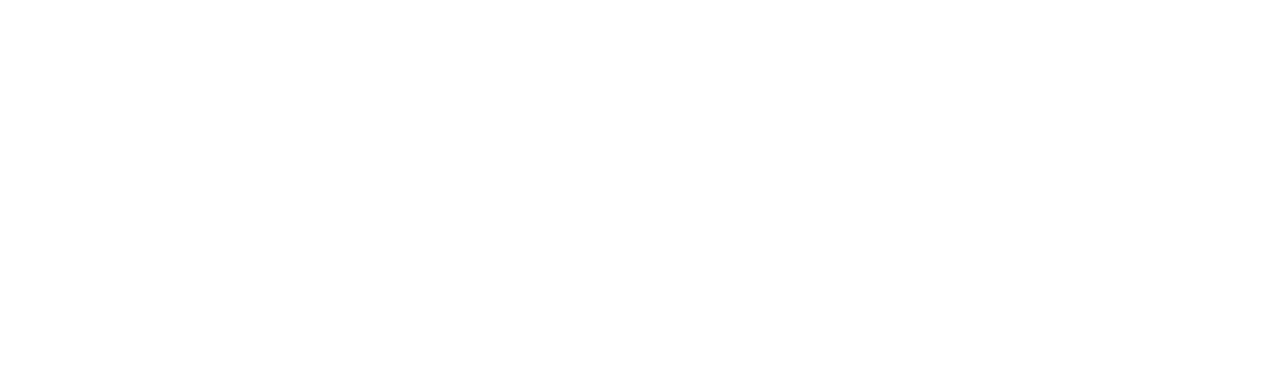
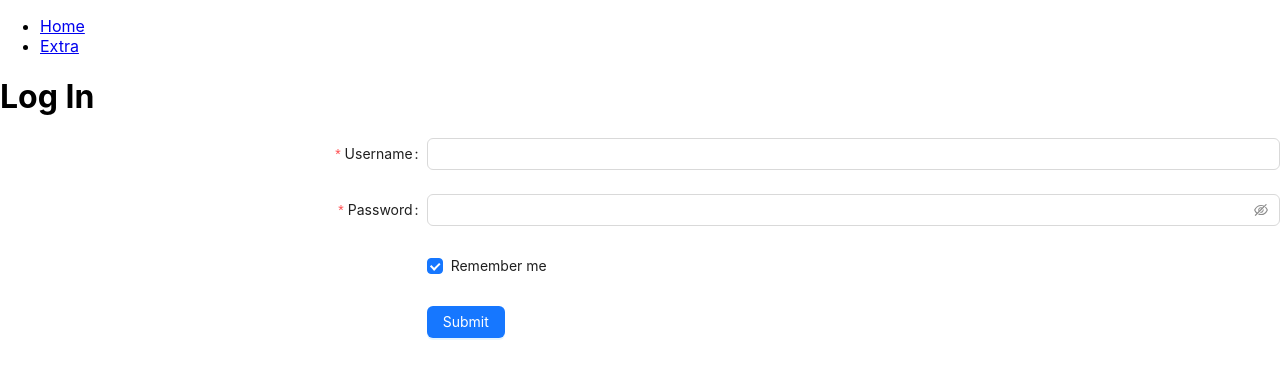
Before and after one commit to Joshjess/SoCo, a React (Create React App) app in the folder frontend/: page /login in a window 1280 px wide. Before the commit this address had no page. Shown: the top 378 px of the page. Built offline with nearby package versions, Linux system fonts and the light colour scheme.

Commit message:
signup validator working

```diff
--- a/frontend/package.json
+++ b/frontend/package.json
@@ -6,6 +6,7 @@
     "@testing-library/jest-dom": "^5.16.5",
     "@testing-library/react": "^13.4.0",
     "@testing-library/user-event": "^13.5.0",
+    "antd": "^5.1.5",
     "react": "^18.2.0",
     "react-dom": "^18.2.0",
     "react-router-dom": "^6.6.2",
--- a/frontend/src/App.js
+++ b/frontend/src/App.js
@@ -1,13 +1,17 @@
 import { BrowserRouter, Routes, Route } from "react-router-dom";
 import Home from "./pages/Home";
-import Extra from "./pages/Extra";
+// import Extra from "./pages/Extra";
+import LogInPage from "./pages/LogInPage";
+import SignUpPage from "./pages/SignUpPage";
 
 export default function App() {
   return (
     <BrowserRouter>
       <Routes>
         <Route index element={<Home />} />
-        <Route path="extra" element={<Extra />} />
+        <Route path="login" element={<LogInPage />} />
+        <Route path="signup" element={<SignUpPage />} />
+        {/* <Route path="extra" element={<Extra />} /> */}
       </Routes>
     </BrowserRouter>
   );
--- a/frontend/src/components/LogIn.js
+++ b/frontend/src/components/LogIn.js
@@ -1,27 +1,81 @@
-import { Link } from "react-router-dom";
+import { Button, Checkbox, Form, Input } from 'antd';
 
-function LogIn() {
+
+const LogIn = () => {
+
+  const onFinish = (values) => {
+    console.log('Success:', values);
+  };
+
+  const onFinishFailed = (errorInfo) => {
+    console.log('Failed:', errorInfo);
+  };
+
+
   return (
-    <div className="login">
+    <Form
+      name="basic"
+      labelCol={{
+        span: 8,
+      }}
+      wrapperCol={{
+        span: 16,
+      }}
+      initialValues={{
+        remember: true,
+      }}
+      onFinish={onFinish}
+      onFinishFailed={onFinishFailed}
+      autoComplete="off"
+    >
+      <Form.Item
+        label="Username"
+        name="username"
+        rules={[
+          {
+            required: true,
+            message: 'Please input your username!',
+          },
+        ]}
+      >
+        <Input />
+      </Form.Item>
 
-      <h1>LogIn</h1>
+      <Form.Item
+        label="Password"
+        name="password"
+        rules={[
+          {
+            required: true,
+            message: 'Please input your password!',
+          },
+        ]}
+      >
+        <Input.Password />
+      </Form.Item>
 
-      <form>
-        <label htmlFor="email">Email</label>
-        <input type="email" name="email" id="email" />
-        <br/>
+      <Form.Item
+        name="remember"
+        valuePropName="checked"
+        wrapperCol={{
+          offset: 8,
+          span: 16,
+        }}
+      >
+        <Checkbox>Remember me</Checkbox>
+      </Form.Item>
 
-        <label htmlFor="password">Password</label>
-        <input type="password" name="password" id="password" />
-        <br/>
-
-        <button type="submit">Log In</button>
-        <br/>
-
-        <button><Link to="/signup">Sign Up</Link></button>
-
-      </form>
-    </div>
+      <Form.Item
+        wrapperCol={{
+          offset: 8,
+          span: 16,
+        }}
+      >
+        <Button type="primary" htmlType="submit">
+          Submit
+        </Button>
+      </Form.Item>
+    </Form>
   );
 };
 
--- a/frontend/src/components/SignUp.js
+++ b/frontend/src/components/SignUp.js
@@ -0,0 +1,94 @@
+import { Button, Form, Input } from 'antd';
+
+
+const SignUp = () => {
+
+  const onFinish = (values) => {
+    console.log('Success:', values);
+    // console.log('Matching', values.password === values.rePassword)
+  };
+
+  const onFinishFailed = (errorInfo) => {
+    console.log('Failed:', errorInfo);
+  };
+
+
+  return (
+    <Form
+      name="basic"
+      labelCol={{
+        span: 8,
+      }}
+      wrapperCol={{
+        span: 16,
+      }}
+      initialValues={{
+        remember: false,
+      }}
+      // validateTrigger
+      onFinish={onFinish}
+      onFinishFailed={onFinishFailed}
+      autoComplete="off"
+    >
+      <Form.Item
+        label="Username"
+        name="username"
+        rules={[
+          {
+            required: true,
+            message: 'Please input your username!',
+          },
+        ]}
+      >
+        <Input />
+      </Form.Item>
+
+      <Form.Item
+        label="Password"
+        name="password"
+        rules={[
+          {
+            required: true,
+            message: 'Please input your password!',
+          },
+        ]}
+      >
+        <Input.Password />
+      </Form.Item>
+
+      <Form.Item
+        label="Retype Password"
+        name="rePassword"
+        rules={[
+          {
+            required: true,
+            message: 'Please repeat your password!',
+          },
+          ({ getFieldValue }) => ({
+            validator(_, value) {
+              if (!value || getFieldValue('password') === value) {
+                return Promise.resolve();
+              }
+              return Promise.reject(new Error('The two passwords that you entered do not match!'));
+            },
+          }),
+        ]}
+      >
+        <Input.Password />
+      </Form.Item>
+
+      <Form.Item
+        wrapperCol={{
+          offset: 8,
+          span: 16,
+        }}
+      >
+        <Button type="primary" htmlType="submit">
+          SignUp
+        </Button>
+      </Form.Item>
+    </Form>
+  );
+};
+
+export default SignUp;
--- a/frontend/src/pages/Home.js
+++ b/frontend/src/pages/Home.js
@@ -1,12 +1,10 @@
 import NavBar from "../components/Navbar";
-import LogIn from "../components/LogIn";
 
 const Home = () => {
   return (
     <>
       <NavBar />
       <h1>Home</h1>
-      <LogIn />
     </>
   );
 };
--- /dev/null
+++ b/frontend/src/pages/LogInPage.js
@@ -0,0 +1,14 @@
+import NavBar from "../components/Navbar";
+import LogIn from "../components/LogIn";
+
+const LogInPage = () => {
+  return (
+    <>
+      <NavBar />
+      <h1>Log In</h1>
+      <LogIn />
+    </>
+  );
+}
+
+export default LogInPage;
--- /dev/null
+++ b/frontend/src/pages/SignUpPage.js
@@ -0,0 +1,14 @@
+import NavBar from "../components/Navbar";
+import SignUp from "../components/SignUp";
+
+const SignUpPage = () => {
+  return (
+    <>
+      <NavBar />
+      <h1>Sign Up</h1>
+      <SignUp />
+    </>
+  );
+}
+
+export default SignUpPage;
```
Also changed, not shown: 1 other file (tests, documents, lock files or other folders).
